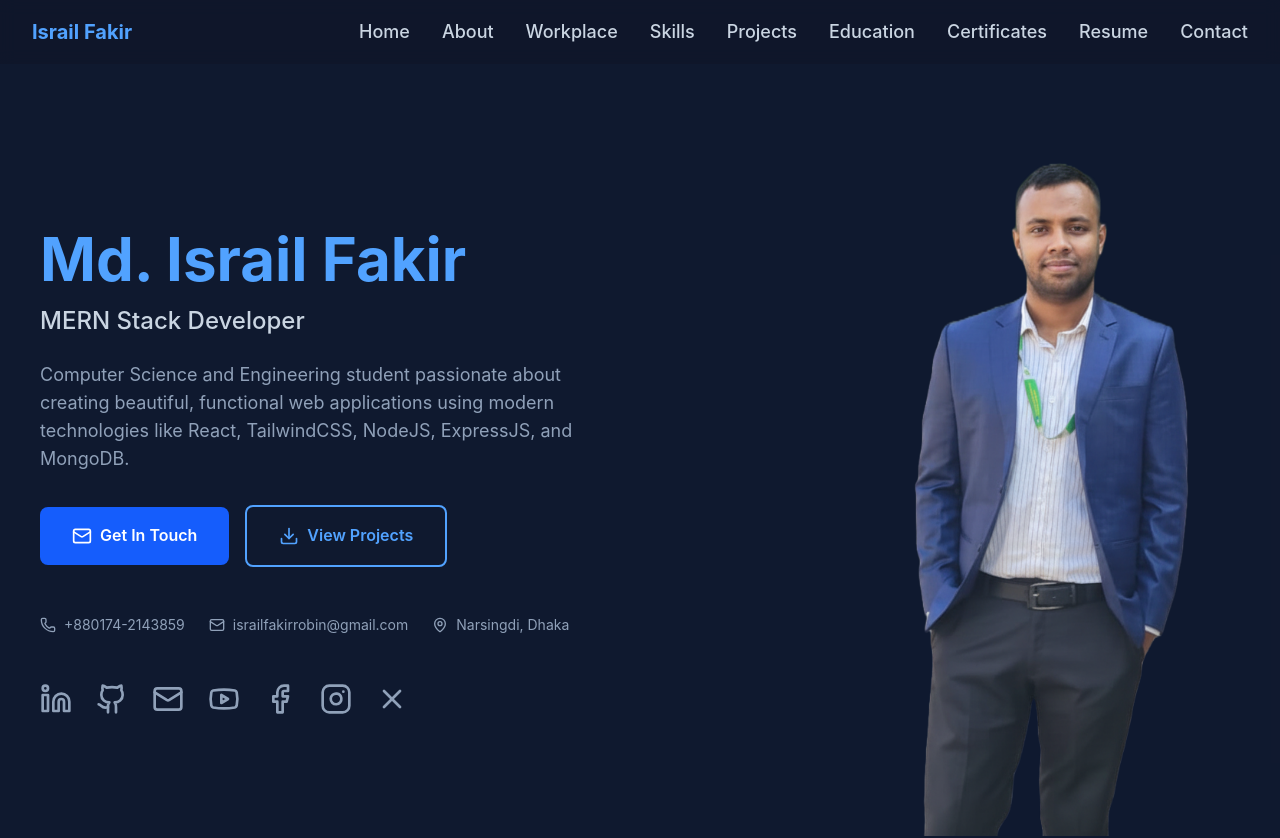
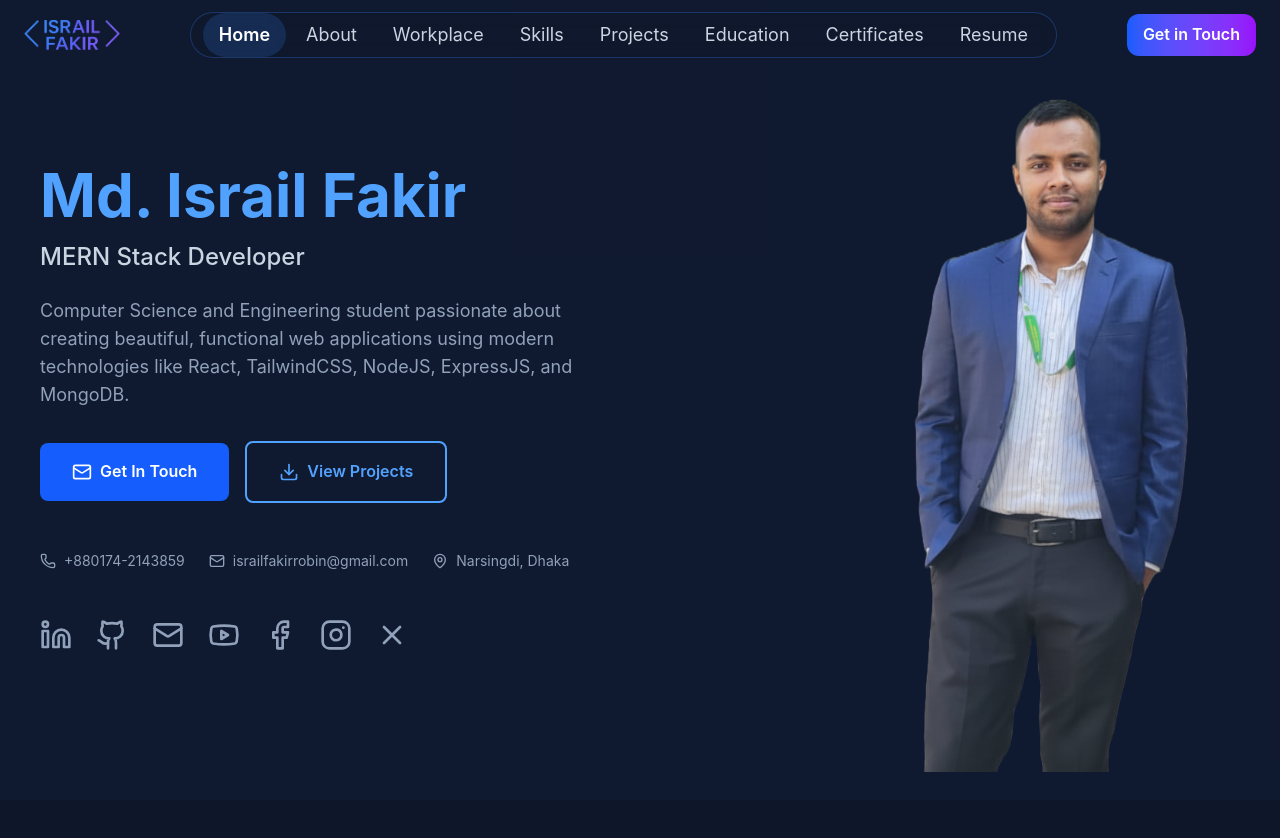
Before and after one commit to israil-fakir/israil_fakir_portfolio, a React (Vite) app: page / in a window 1280 px wide. Shown: the top 838 px of the page. Built offline with nearby package versions, Linux system fonts and the light colour scheme.

Commit message:
add the new way the navbar

```diff
--- a/src/components/Header.jsx
+++ b/src/components/Header.jsx
@@ -1,60 +1,50 @@
 import { useState, useEffect } from "react";
 import { Menu, X } from "lucide-react";
+import logo from "../asset/israil_fakir_logo.png";
 
 const Header = () => {
   const [isOpen, setIsOpen] = useState(false);
-  const [isScrolled, setIsScrolled] = useState(false);
   const [isVisible, setIsVisible] = useState(true);
   const [lastScrollY, setLastScrollY] = useState(0);
+  const [activeSection, setActiveSection] = useState("home");
 
   useEffect(() => {
     const handleScroll = () => {
       const currentScrollY = window.scrollY;
 
-      // Update scrolled state for background
-      setIsScrolled(currentScrollY > 50);
+      setIsVisible(currentScrollY < 10 || currentScrollY < lastScrollY);
+      setLastScrollY(currentScrollY);
 
-      // Show/hide navbar based on scroll direction
-      if (currentScrollY > lastScrollY && currentScrollY > 50) {
-        // Scrolling down & past 50px
-        setIsVisible(false);
-      } else {
-        // Scrolling up
-        setIsVisible(true);
+      const sections = [
+        "home", "about", "workplace", "skills",
+        "projects", "education", "certificates", "resume", "contact"
+      ];
+
+      for (const sectionId of sections) {
+        const element = document.getElementById(sectionId);
+        if (element) {
+          const rect = element.getBoundingClientRect();
+          if (rect.top <= 100 && rect.bottom >= 100) {
+            setActiveSection(sectionId);
+            break;
+          }
+        }
       }
-
-      setLastScrollY(currentScrollY);
     };
 
     window.addEventListener("scroll", handleScroll);
     return () => window.removeEventListener("scroll", handleScroll);
   }, [lastScrollY]);
 
-  const navItems = [
-    { id: "home", label: "Home" },
-    { id: "about", label: "About" },
-    { id: "workplace", label: "Workplace" },
-    { id: "skills", label: "Skills" },
-    { id: "projects", label: "Projects" },
-    { id: "education", label: "Education" },
-    { id: "certificates", label: "Certificates" },
-    { id: "resume", label: "Resume" },
-    { id: "contact", label: "Contact" },
-  ];
-
   const scrollToSection = (targetId) => {
     const element = document.getElementById(targetId);
     if (!element) return;
 
     const headerOffset = 80;
-    const elementPosition =
-      element.getBoundingClientRect().top + window.scrollY;
+    const elementPosition = element.getBoundingClientRect().top + window.scrollY;
     const offsetPosition = elementPosition - headerOffset;
 
-    window.scrollTo({
-      top: offsetPosition,
-      behavior: "smooth",
-    });
+    window.scrollTo({ top: offsetPosition, behavior: "smooth" });
   };
 
   const handleNavClick = (e, id) => {
@@ -63,64 +53,106 @@ const Header = () => {
     setIsOpen(false);
   };
 
+  const navItem = (id, label) => (
+    <li key={id}>
+      <button
+        onClick={(e) => handleNavClick(e, id)}
+        className={`text-lg px-4 py-2 rounded-full transition-all duration-300 hover:text-base ${
+          activeSection === id
+            ? "font-semibold backdrop-blur-md text-white"
+            : "font-normal hover:backdrop-blur-md hover:text-white text-slate-300"
+        }`}
+        style={{
+          backgroundColor: activeSection === id ? "rgba(59, 130, 246, 0.2)" : "transparent",
+        }}
+      >
+        {label}
+      </button>
+    </li>
+  );
+
+  const navItems = [
+    "home", "about", "workplace", "skills",
+    "projects", "education", "certificates", "resume"
+  ];
+
+  const mobileNavItems = [...navItems, "contact"];
+
   return (
-    <header
-      className={`sticky top-0 w-full z-50 transition-all duration-300 ${
-        isScrolled
-          ? "bg-slate-900/95 backdrop-blur-sm shadow-lg"
-          : "bg-slate-900/80 backdrop-blur-sm"
-      } ${isVisible ? "translate-y-0" : "-translate-y-full"}`}
+    <div
+      className={`fixed top-0 left-0 right-0 z-50 transition-transform duration-300 ${
+        isVisible ? "translate-y-0" : "-translate-y-full"
+      } px-4 sm:px-6 py-2 sm:py-3`}
+      style={{ background: "transparent" }}
     >
-      <nav className="max-w-8xl mx-auto px-4 sm:px-6 lg:px-8 text-[18px]">
-        <div className="flex justify-between items-center h-16">
-          {/* Logo */}
-          <button
-            onClick={(e) => handleNavClick(e, "home")}
-            className="text-xl font-bold text-blue-400 hover:text-blue-300 transition-colors"
-          >
-            Israil Fakir
-          </button>
+      <div className="max-w-full mx-auto flex flex-col lg:flex-row items-center justify-between gap-2">
 
-          {/* Desktop Navigation */}
-          <div className="hidden md:flex space-x-8">
-            {navItems.map((item) => (
-              <button
-                key={item.id}
-                onClick={(e) => handleNavClick(e, item.id)}
-                className="text-slate-300 hover:text-blue-400 transition-colors duration-300 font-medium"
-              >
-                {item.label}
-              </button>
-            ))}
-          </div>
+        {/* Mobile Top Row */}
+        <div className="w-full flex items-center justify-between lg:hidden">
 
           {/* Mobile Menu Button */}
           <button
-            className="md:hidden text-slate-300 hover:text-blue-400"
+            className="btn btn-ghost hover:bg-blue-500/10 transition-all duration-300 p-2 text-blue-400"
             onClick={() => setIsOpen(!isOpen)}
           >
-            {isOpen ? <X size={24} /> : <Menu size={24} />}
+            {isOpen ? <X className="h-5 w-5" /> : <Menu className="h-5 w-5" />}
+          </button>
+
+          {/* Centered Logo */}
+          <button onClick={(e) => handleNavClick(e, "home")} className="mx-auto">
+            <img src={logo} alt="Logo" className="h-auto w-24" />
+          </button>
+
+          {/* Contact Button */}
+          <button
+            onClick={(e) => handleNavClick(e, "contact")}
+            className="bg-gradient-to-r from-blue-600 to-purple-600 text-white font-semibold rounded-xl py-2 px-3 text-sm hover:scale-105 transition-all"
+          >
+            Contact
           </button>
         </div>
 
-        {/* Mobile Navigation */}
+        {/* Mobile Dropdown Menu */}
         {isOpen && (
-          <div className="md:hidden bg-slate-900/95 backdrop-blur-sm border-t border-slate-700">
-            <div className="py-4 space-y-2">
-              {navItems.map((item) => (
-                <button
-                  key={item.id}
-                  onClick={(e) => handleNavClick(e, item.id)}
-                  className="block w-full text-left px-4 py-2 text-slate-300 hover:text-blue-400 transition-colors duration-300"
-                >
-                  {item.label}
-                </button>
-              ))}
-            </div>
+          <div className="w-full mt-2 rounded-xl shadow-lg border border-slate-700 p-3 z-50 lg:hidden backdrop-blur-xl"
+               style={{ background: "rgba(15, 23, 42, 0.6)" }}>
+            <ul className="flex flex-col gap-2">
+              {mobileNavItems.map((id) => navItem(id, id.charAt(0).toUpperCase() + id.slice(1)))}
+            </ul>
           </div>
         )}
-      </nav>
-    </header>
+
+        {/* Desktop Navbar */}
+        <div className="hidden lg:flex w-full items-center justify-between">
+
+          {/* Logo */}
+          <button onClick={(e) => handleNavClick(e, "home")} className="hover:scale-105 transition-transform cursor-pointer">
+            <img src={logo} alt="Logo" className="h-auto w-24" />
+          </button>
+
+          {/* Navigation */}
+          <div
+            className="border rounded-full backdrop-blur-sm px-2"
+            style={{
+              borderColor: "rgba(59, 130, 246, 0.3)",
+              background: "rgba(15, 23, 42, 0.4)"
+            }}
+          >
+            <ul className="menu menu-horizontal px-1 gap-1 flex items-center">
+              {navItems.map((id) => navItem(id, id.charAt(0).toUpperCase() + id.slice(1)))}
+            </ul>
+          </div>
+
+          {/* Contact Button */}
+          <button
+            onClick={(e) => handleNavClick(e, "contact")}
+            className="bg-gradient-to-r from-blue-600 to-purple-600 text-white font-semibold rounded-xl py-2 px-4 hover:scale-105 transition-all"
+          >
+            Get in Touch
+          </button>
+        </div>
+      </div>
+    </div>
   );
 };
 
```
Also changed, not shown: src/asset/israil_fakir_logo.png (added).
